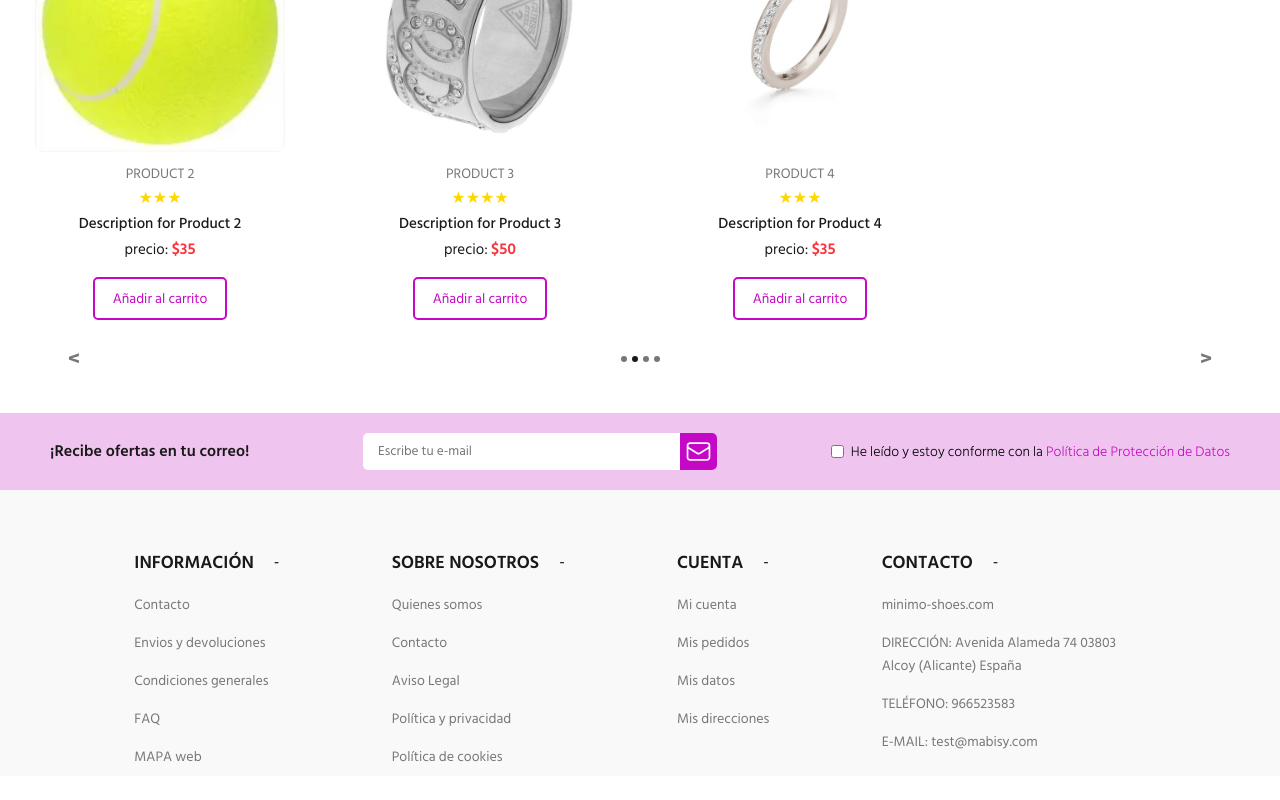
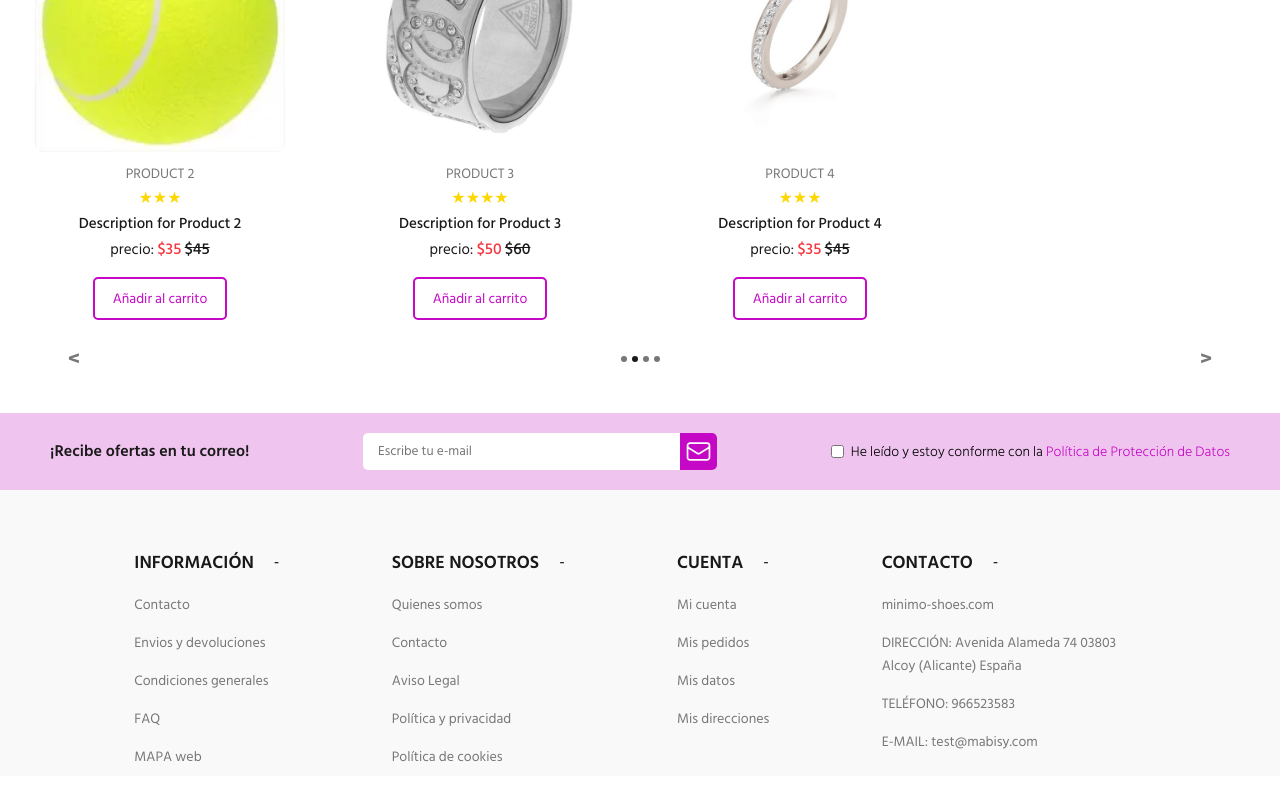
Before and after one commit to gszcode/E-commerce, a React (Vite) app: page / in a window 1280 px wide. Shown: the part 1114-1914 px from the top of the page. Built offline with nearby package versions, Linux system fonts and the light colour scheme.

Commit message:
AGREGAR precio anterior

```diff
--- a/src/components/BestSeller/Carousel/index.tsx
+++ b/src/components/BestSeller/Carousel/index.tsx
@@ -9,6 +9,7 @@ interface Product {
   rating: number
   description: string
   price: number
+  prev_price: number
 }
 
 interface CarouselProps {
--- a/src/components/BestSeller/ProductCard/index.tsx
+++ b/src/components/BestSeller/ProductCard/index.tsx
@@ -8,6 +8,7 @@ interface Product {
   rating: number
   description: string
   price: number
+  prev_price: number
 }
 
 const ProductCard = ({
@@ -16,7 +17,8 @@ const ProductCard = ({
   title,
   rating,
   description,
-  price
+  price,
+  prev_price
 }: Product) => {
   return (
     <div key={id} className={styles.carousel_item}>
@@ -30,7 +32,8 @@ const ProductCard = ({
         </div>
         <p className={styles.description}>{description}</p>
         <p className={styles.price_text}>
-          precio: <span className={styles.price}>${price}</span>
+          precio: <span className={styles.price}>${price}</span>{' '}
+          <span className={styles.prev_price}>${prev_price}</span>
         </p>
       </div>
 
--- a/src/components/BestSeller/ProductCard/product_card.module.scss
+++ b/src/components/BestSeller/ProductCard/product_card.module.scss
@@ -29,8 +29,13 @@
       @include size-weight(15px, 400);
       color: $text-color;
       .price {
-        @include size-weight(16px, 600);
+        @include size-weight(16px, 500);
         color: $price-color;
+      }
+      .prev_price {
+        @include size-weight(16px, 500);
+        color: $text-color;
+        text-decoration: line-through;
       }
     }
   }
--- a/src/components/BestSeller/index.tsx
+++ b/src/components/BestSeller/index.tsx
@@ -9,7 +9,8 @@ const products = [
     title: 'Product 1',
     rating: 4,
     description: 'Description for Product 1',
-    price: 50
+    price: 50,
+    prev_price: 60
   },
   {
     id: 2,
@@ -17,7 +18,8 @@ const products = [
     title: 'Product 2',
     rating: 3,
     description: 'Description for Product 2',
-    price: 35
+    price: 35,
+    prev_price: 45
   },
   {
     id: 3,
@@ -25,7 +27,8 @@ const products = [
     title: 'Product 3',
     rating: 4,
     description: 'Description for Product 3',
-    price: 50
+    price: 50,
+    prev_price: 60
   },
   {
     id: 4,
@@ -33,7 +36,8 @@ const products = [
     title: 'Product 4',
     rating: 3,
     description: 'Description for Product 4',
-    price: 35
+    price: 35,
+    prev_price: 45
   }
 ]
 
```
